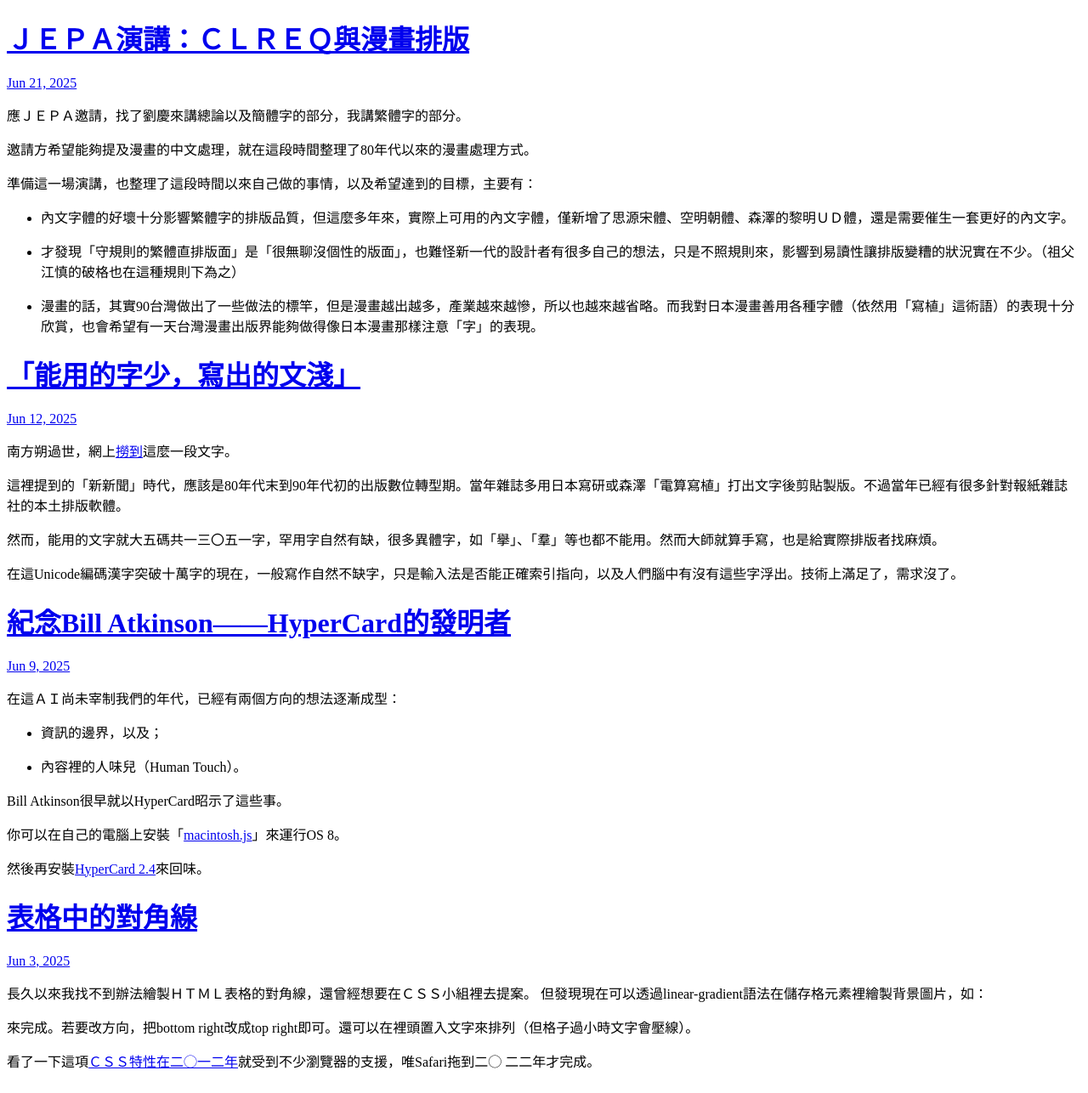
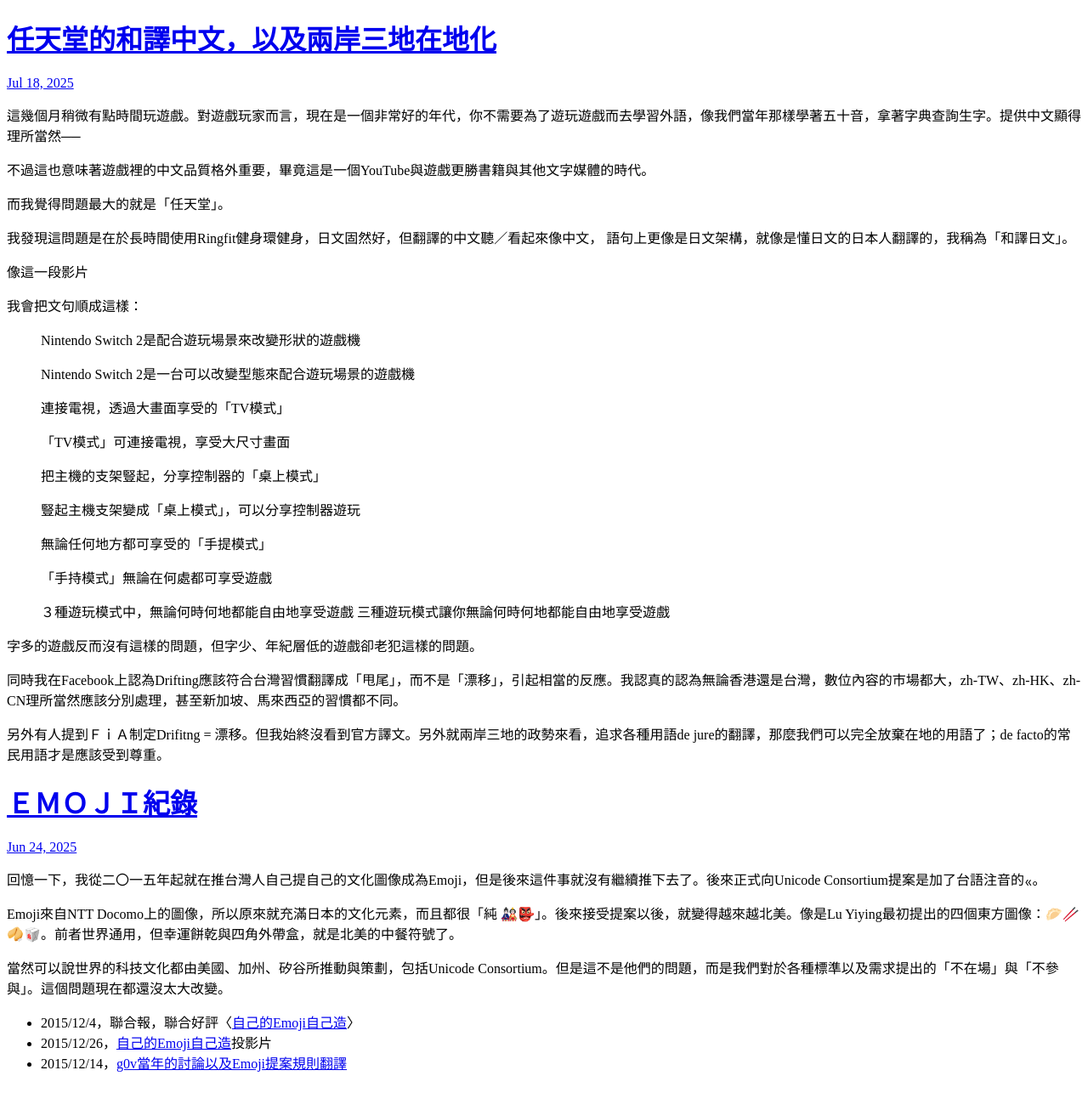
Before and after one commit to bobbytung/blogarchive, a plain HTML site: page index.html in a window 1280 px wide. Shown: the top 1286 px of the page at 85% size. Drawn offline with Linux system fonts and the light colour scheme.

Commit message:
Archiving 8 files from Micro.blog.

```diff
--- a/index.html
+++ b/index.html
@@ -21,6 +21,65 @@
 <div class="h-feed">
 
 
+
+	  <div class="h-entry">
+
+			<h1><a href="https://bobbytung.wanderer.tw/2025/07/18/041254.html">任天堂的和譯中文，以及兩岸三地在地化</a></h1>
+
+
+		<a href="https://bobbytung.wanderer.tw/2025/07/18/041254.html" class="u-url"><time class="dt-published" datetime="2025-07-18 04:12:54 &#43;0800">Jul 18, 2025</time></a>
+
+		<div class="e-content">
+			 <p>這幾個月稍微有點時間玩遊戲。對遊戲玩家而言，現在是一個非常好的年代，你不需要為了遊玩遊戲而去學習外語，像我們當年那樣學著五十音，拿著字典查詢生字。提供中文顯得理所當然──</p>
+<p>不過這也意味著遊戲裡的中文品質格外重要，畢竟這是一個YouTube與遊戲更勝書籍與其他文字媒體的時代。</p>
+<p>而我覺得問題最大的就是「任天堂」。</p>
+<p>我發現這問題是在於長時間使用Ringfit健身環健身，日文固然好，但翻譯的中文聽／看起來像中文，
+語句上更像是日文架構，就像是懂日文的日本人翻譯的，我稱為「和譯日文」。</p>
+<p>像這一段影片</p>
+<!-- raw HTML omitted -->
+<p>我會把文句順成這樣：</p>
+<blockquote>
+<p>Nintendo Switch 2是配合遊玩場景來改變形狀的遊戲機</p>
+<p>Nintendo Switch 2是一台可以改變型態來配合遊玩場景的遊戲機</p>
+<!-- raw HTML omitted -->
+<p>連接電視，透過大畫面享受的「TV模式」</p>
+<p>「TV模式」可連接電視，享受大尺寸畫面</p>
+<!-- raw HTML omitted -->
+<p>把主機的支架豎起，分享控制器的「桌上模式」</p>
+<p>豎起主機支架變成「桌上模式」，可以分享控制器遊玩</p>
+<!-- raw HTML omitted -->
+<p>無論任何地方都可享受的「手提模式」</p>
+<p>「手持模式」無論在何處都可享受遊戲</p>
+<p>３種遊玩模式中，無論何時何地都能自由地享受遊戲
+三種遊玩模式讓你無論何時何地都能自由地享受遊戲</p>
+</blockquote>
+<p>字多的遊戲反而沒有這樣的問題，但字少、年紀層低的遊戲卻老犯這樣的問題。</p>
+<p>同時我在Facebook上認為Drifting應該符合台灣習慣翻譯成「甩尾」，而不是「漂移」，引起相當的反應。我認真的認為無論香港還是台灣，數位內容的市場都大，zh-TW、zh-HK、zh-CN理所當然應該分別處理，甚至新加坡、馬來西亞的習慣都不同。</p>
+<p>另外有人提到ＦｉＡ制定Drifitng = 漂移。但我始終沒看到官方譯文。另外就兩岸三地的政勢來看，追求各種用語de jure的翻譯，那麼我們可以完全放棄在地的用語了；de facto的常民用語才是應該受到尊重。</p>
+
+		</div>
+	  </div>
+
+	  <div class="h-entry">
+
+			<h1><a href="https://bobbytung.wanderer.tw/2025/06/24/161345.html">ＥＭＯＪＩ紀錄</a></h1>
+
+
+		<a href="https://bobbytung.wanderer.tw/2025/06/24/161345.html" class="u-url"><time class="dt-published" datetime="2025-06-24 16:13:45 &#43;0800">Jun 24, 2025</time></a>
+
+		<div class="e-content">
+			 <p>回憶一下，我從二〇一五年起就在推台灣人自己提自己的文化圖像成為Emoji，但是後來這件事就沒有繼續推下去了。後來正式向Unicode Consortium提案是加了台語注音的ㆻ。</p>
+<p>Emoji來自NTT Docomo上的圖像，所以原來就充滿日本的文化元素，而且都很「純 🎎👺」。後來接受提案以後，就變得越來越北美。像是Lu Yiying最初提出的四個東方圖像：🥟🥢🥠🥡。前者世界通用，但幸運餅乾與四角外帶盒，就是北美的中餐符號了。</p>
+<p>當然可以說世界的科技文化都由美國、加州、矽谷所推動與策劃，包括Unicode Consortium。但是這不是他們的問題，而是我們對於各種標準以及需求提出的「不在場」與「不參與」。這個問題現在都還沒太大改變。</p>
+<ul>
+<li>2015/12/4，聯合報，聯合好評〈<a href="https://paper.udn.com/udnpaper/PIE0017/289475/web/">自己的Emoji自己造</a>〉</li>
+<li>2015/12/26，<a href="https://www.slideshare.net/slideshow/emoji-56448120/56448120">自己的Emoji自己造</a>投影片</li>
+<li>2015/12/14，<a href="https://g0v.hackpad.tw/%E8%87%AA%E5%B7%B1%E7%9A%84Emoji%E8%87%AA%E5%B7%B1%E9%80%A0-YPkxkHyGz97">g0v當年的討論以及Emoji提案規則翻譯</a></li>
+</ul>
+<!-- raw HTML omitted -->
+
+		</div>
+	  </div>
 
 	  <div class="h-entry">
 
```
Also changed, not shown: feed.json (+17 -1 lines), uploads/2025/510659286-10161091437682551-8449816374585233082-n-m.jpg (added), uploads/2025/510659286-10161091437682551-8449816374585233082-n-s.jpg (added), uploads/2025/510659286-10161091437682551-8449816374585233082-n.jpg (added), uploads/2025/58fb6717aa-m.jpg (added), uploads/2025/58fb6717aa-s.jpg (added), uploads/2025/58fb6717aa.jpg (added).
